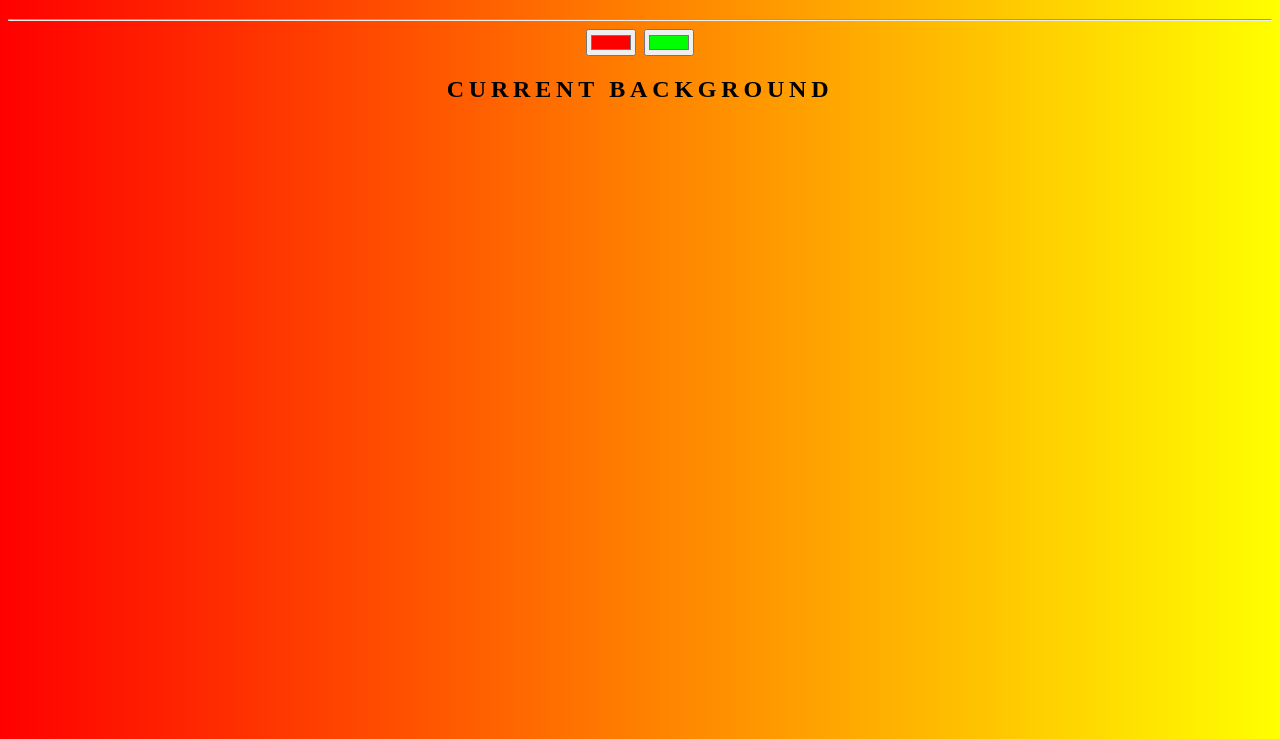
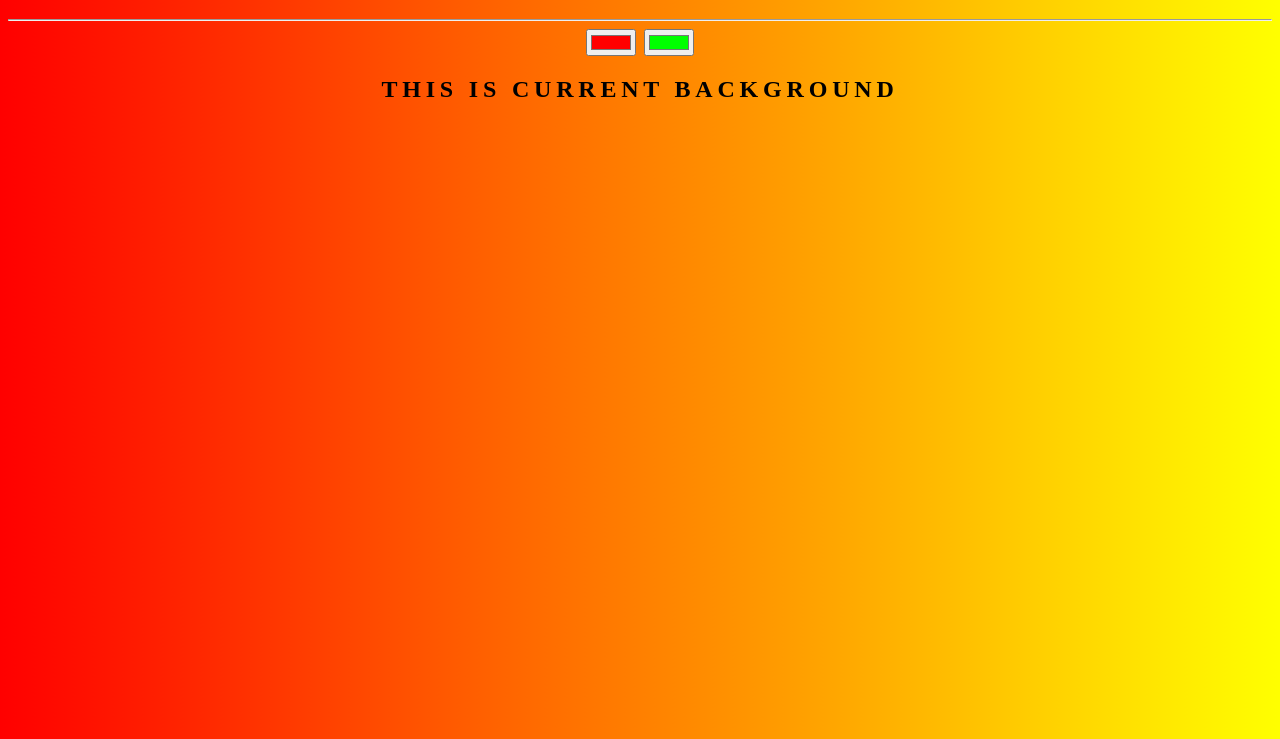
Before and after one commit to arpanaray77/Background-creator, a plain HTML site: page bgc.html in a window 1280 px wide. Shown: the part 61-800 px from the top of the page. Drawn offline with Linux system fonts and the light colour scheme.

Commit message:
changing text

```diff
--- a/bgc.html
+++ b/bgc.html
@@ -9,7 +9,7 @@
 	<input type="color" class="c1" value="#ff0000">
 	<input type="color"  class="c2" value="#00ff00">
 	<br>
-	<h2 class="h22">Current Background</h2>
+	<h2 class="h22">This is Current Background</h2>
 	<h3></h3>
 	<script type="text/javascript" src="bgc.js"></script>
 </body>
```
